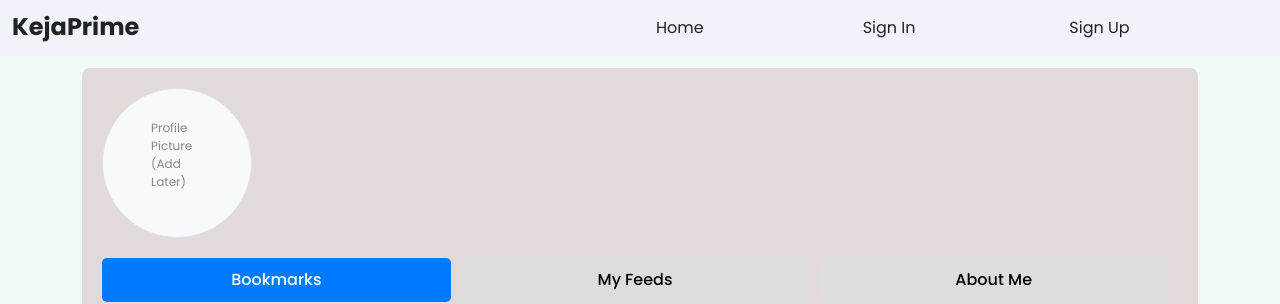
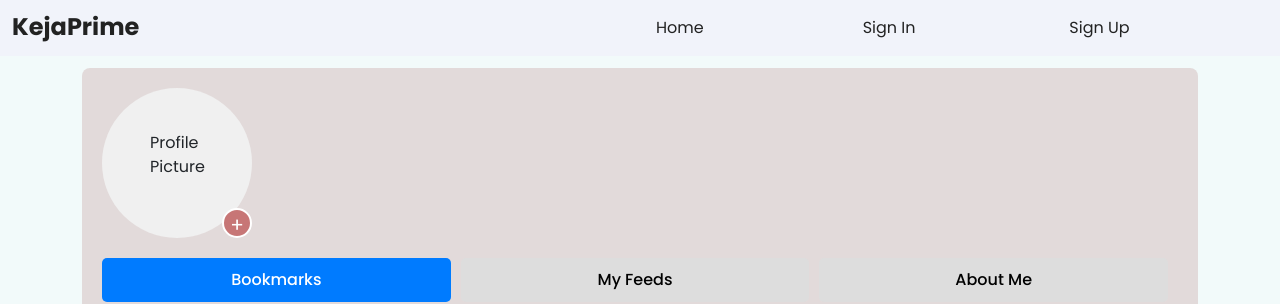
Before and after one commit to Pascal7601/kejaPrime, a React (Vite) app in the folder frontend/: page /profile in a window 1280 px wide. Shown: the top 304 px of the page. Built offline with nearby package versions, Linux system fonts and the light colour scheme; no server answers.

Commit message:
handled the profile picture

```diff
--- a/frontend/src/components/Profile.jsx
+++ b/frontend/src/components/Profile.jsx
@@ -8,6 +8,8 @@ import '../styles/Profile.css';
 
 function Profile() {
   const [profile, setProfile] = useState(null);
+  const [profilePic, setProfilePic] = useState(null);
+  const [preview, setPreview] = useState(null);
   const [userType, setUserType] = useState(false);
   const [houses, setHouses] = useState([]);
   const [feeds, setFeeds] = useState([]); // State for tenant's feeds
@@ -145,6 +147,34 @@ function Profile() {
   const toggleFormVisibility = () => {
     setIsFormVisible(!isFormVisible);
   };
+  const handleFileChange = (e) => {
+    const file = e.target.files[0];
+    if (file) {
+      setProfilePic(file);
+      const fileURL = URL.createObjectURL(file);
+      setPreview(fileURL);
+    }
+  };
+
+  const handleFileUpload = async () => {
+    if (profilePic) {
+      const formData = new FormData();
+      formData.append('profile_pic', profilePic);
+      try {
+        const token = localStorage.getItem('access_token');
+        const config = {
+          headers: {
+            Authorization: `Bearer ${token}`,
+            'Content-Type': 'multipart/form-data',
+          },
+        };
+        await axios.post('http://localhost:8000/api/v1/users/profile-pic', formData, config);
+        alert('Profile picture updated successfully');
+      } catch (err) {
+        console.error('Error uploading profile picture:', err);
+      }
+    }
+  };
 
   const renderHouseImage = (imageUrl, title) => {
     const src = imageUrl ? `http://localhost:8000/${imageUrl}` : "/path/to/placeholder.jpg";
@@ -175,8 +205,19 @@ function Profile() {
         {/* Right Side Content */}
         <div className={`right-panel ${!userType ? 'full-width' : ''}`}>
           <div className="profile-header">
-            <div className='profile-picture-placeholder border rounded-circle p-5 bg-light'>
-              <p>Profile Picture (Add Later)</p>
+            <div className='profile-picture-container'>
+              {preview ? (
+                <img src={preview} alt="Profile Preview" className="img-fluid rounded-circle profile-picture" />
+              ) : (
+                <div className='placeholder-circle p-5'>
+                  <p>Profile Picture</p>
+                </div>
+              )}
+              <label htmlFor="file-upload" className="plus-sign-label">+</label>
+              <input id="file-upload" type="file" onChange={handleFileChange} accept="image/*" style={{ display: 'none' }} />
+              {profilePic && (
+                <button onClick={handleFileUpload} className="btn btn-secondary w-25 mt-2">Upload</button>
+              )}
             </div>
           </div>
           {/* Navigation Tabs */}
--- a/frontend/src/styles/Profile.css
+++ b/frontend/src/styles/Profile.css
@@ -56,17 +56,45 @@
 .profile-header {
     margin-bottom: 20px;
 }
+.profile-picture-container {
+  position: relative;
+  width: 150px; /* Adjust the size as needed */
+  height: 150px; /* Adjust the size as needed */
+}
+.profile-picture {
+  width: 100%;
+  height: 100%;
+  border-radius: 50%;
+  object-fit: cover;
+}
+.placeholder-circle {
+  width: 100%;
+  height: 100%;
+  border-radius: 50%;
+  background-color: #f0f0f0;
+  display: flex;
+  justify-content: center;
+  align-items: center;
+  font-size: 16px;
+}
 
-.profile-picture-placeholder {
-    width: 150px;
-    height: 150px;
-    background-color: #f0f0f0;
-    border-radius: 50%;
-    display: flex;
-    align-items: center;
-    justify-content: center;
-    font-size: 12px;
-    color: #888;
+.plus-sign-label {
+  position: absolute;
+  bottom: 0;
+  right: 0;
+  width: 30px;
+  height: 30px;
+  background-color: rgb(199, 118, 118);
+  color: #fff;
+  border-radius: 50%;
+  text-align: center;
+  line-height: 30px;
+  font-size: 20px;
+  cursor: pointer;
+  border: 2px solid #fff;
+}
+.plus-sign-label:hover {
+  background-color: #ddd;
 }
 
 /* Tabs */
```
